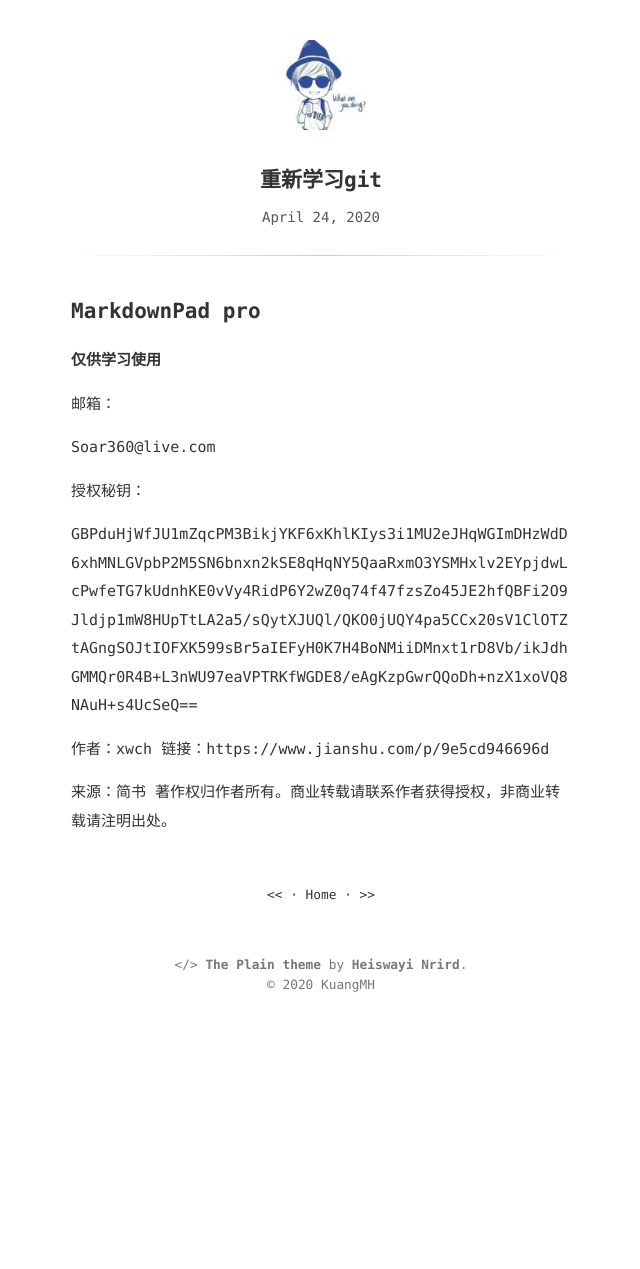
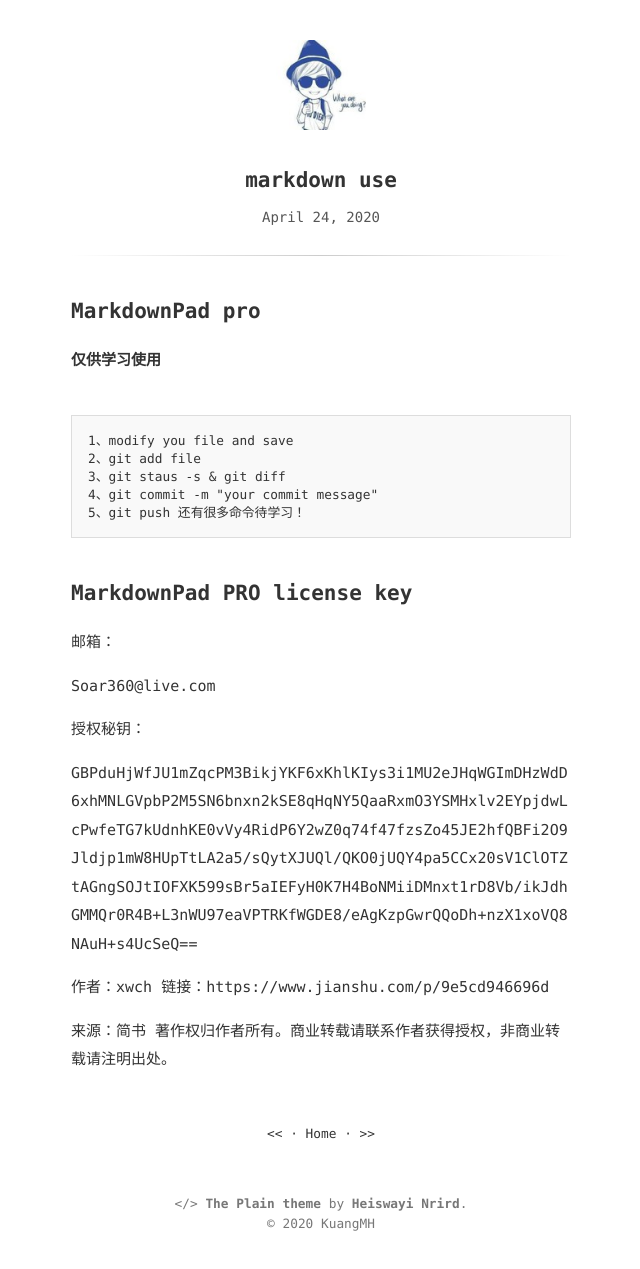
Before and after one commit to kuangmh/kuangmh.github.io, a Jekyll site: the page built from _posts/2020-04-24-markdownpad.md, in a window 1280 px wide. Shown: the whole page, without its empty margins (319-959 px from the left). Built offline with Jekyll 4.4.1, drawn with Linux system fonts in a browser that asks for light colours; before the commit the page ends 1030 px from its top, so only the background shows below that.

Commit message:
modify markdown log

```diff
--- a/_posts/2020-04-24-markdownpad.md
+++ b/_posts/2020-04-24-markdownpad.md
@@ -1,11 +1,19 @@
 ---
-title: 重新学习git
+title: markdown use
 update: 2020-04-24 19:00
 ---
 
 ## MarkdownPad pro
 **仅供学习使用**
 
+	1、modify you file and save
+	2、git add file
+	3、git staus -s & git diff
+	4、git commit -m "your commit message"
+	5、git push
+还有很多命令待学习！
+
+## MarkdownPad PRO license key
 邮箱：
 
 Soar360@live.com
```
